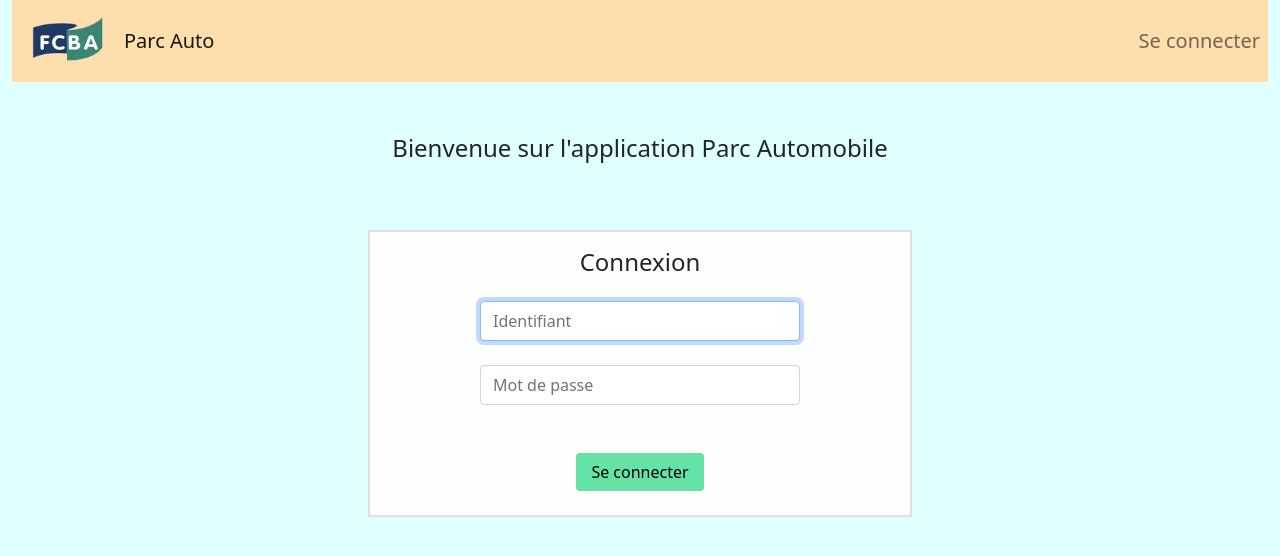
After one commit to StephanieAMANS/ParcAutomobile, a Symfony app: template templates/security/login.html.twig in a window 1280 px wide. The commit adds this page. Shown: the top 556 px of the page. Run offline with Twig, Linux system fonts and the light colour scheme; the template is opened without the code that fills it, so the values that code supplies are empty; style sheets or scripts are compiled from the project's sources; some libraries are stand-ins or nearby versions.

Commit message:
create login and security

```diff
--- a/assets/styles/app.scss
+++ b/assets/styles/app.scss
@@ -3,3 +3,4 @@
 @import 'base/variables';
 @import "base/base";
 @import "components/navbar";
+@import "form/login";
--- a/assets/styles/base/base.scss
+++ b/assets/styles/base/base.scss
@@ -1,3 +1,11 @@
 body {
   background-color: $primary-color;
 }
+
+.btn-color {
+  background-color: $button-color;
+  color: black;
+  &:hover {
+    background-image: $button-color-gradient;
+  }
+}
--- /dev/null
+++ b/assets/styles/form/login.scss
@@ -0,0 +1,10 @@
+.login {
+  .form-login {
+    background-color: #fefefe;
+  }
+
+  .form-control {
+    width: 25vw;
+    height: 5vh;
+  }
+}
--- a/templates/_components/_navbar.html.twig
+++ b/templates/_components/_navbar.html.twig
@@ -9,7 +9,15 @@
         <div class="collapse navbar-collapse" id="navbarSupportedContent">
             <ul class="navbar-nav mx-auto mb-2 mb-lg-0 w-100 d-flex justify-content-end">
                 <li class="nav-item">
+                    {% if is_granted("ROLE_ADMIN") %}
+                    <a class="nav-link" href="">Espace Administrateur</a>
+                    {% endif %}
 
+                    {% if app.user %}
+                        <a class="nav-link" href="{{ path('app_logout') }}"><small><i class="fa-solid fa-right-from-bracket"></i> {{ app.user.fullname}} </small></a>
+                    {% else %}
+                        <a class="nav-link" href="{{ path('app_login') }}"><i class="fa-solid fa-circle-user"></i>Se connecter</a>
+                    {% endif %}
                 </li>
             </ul>
         </div>
--- /dev/null
+++ b/templates/security/login.html.twig
@@ -0,0 +1,63 @@
+{% extends 'base.html.twig' %}
+
+{% block title %}Connexion{% endblock %}
+
+{% block body %}
+    <!--- Haut de page --->
+    <div class="row connexionTitle">
+        <div class="container-fluid col-md-6 text-center fs-4 bold mt-5">
+            <div class="col-md-12">
+                <p>Bienvenue sur l'application Parc Automobile</p>
+            </div>
+        </div>
+    </div>
+    <!--- Contenu connexion --->
+    <div class="row login">
+        <div class="form-login col-6 col-sm-4 col-md-2 col-lg-5 mx-auto justify-content-center border border-color border-2 mt-5">
+            <h1 class="fs-4 text-center mt-3">Connexion</h1>
+            <form method="post">
+                {% if error %}
+                    <div class="alert alert-danger">{{ error.messageKey|trans(error.messageData, 'security') }}</div>
+                {% endif %}
+
+                {% if app.user %}
+                    <div class="mb-3">
+                        You are logged in as {{ app.user.userIdentifier }}, <a href="{{ path('app_logout') }}">Logout</a>
+                    </div>
+                {% endif %}
+
+            <div class="form-group">
+                <div class="row justify-content-center mt-4">
+                     <input type="text" value="{{ last_username }}" name="username" id="inputUsername" class="form-control" placeholder="Identifiant" autocomplete="username" required autofocus>
+                </div>
+            </div>
+            <div class="form-group">
+                <div class="row justify-content-center mt-4">
+                    <input type="password" name="password" id="inputPassword" class="form-control" placeholder="Mot de passe" autocomplete="current-password" required>
+                </div>
+            </div>
+                <input type="hidden" name="_csrf_token"
+           value="{{ csrf_token('authenticate') }}"
+    >
+
+                {#
+                Uncomment this section and add a remember_me option below your firewall to activate remember me functionality.
+                See https://symfony.com/doc/current/security/remember_me.html
+
+                <div class="checkbox mb-3">
+                    <label>
+                        <input type="checkbox" name="_remember_me"> Remember me
+                    </label>
+                </div>
+                #}
+            <div class="form-group">
+                <div class="d-grip gap-2 d-md-flex justify-content-center">
+                    <button class="btn btn-color w-25 mt-5 mb-4" type="submit">
+                        Se connecter
+                    </button>
+                </div>
+            </div>
+            </form>
+        </div>
+    </div>
+{% endblock %}
```
Also changed, not shown: src/Controller/SecurityController.php (added, +36 -0 lines), src/Security/AppAuthenticator.php (added, +61 -0 lines), 1 other file.
